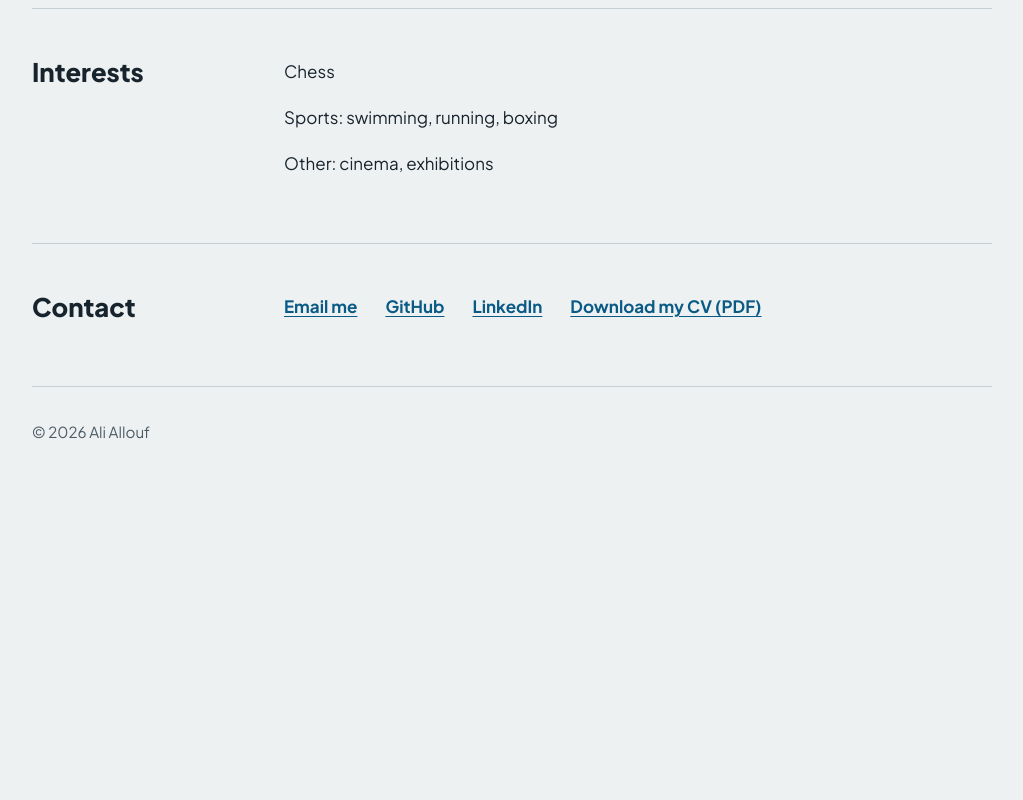
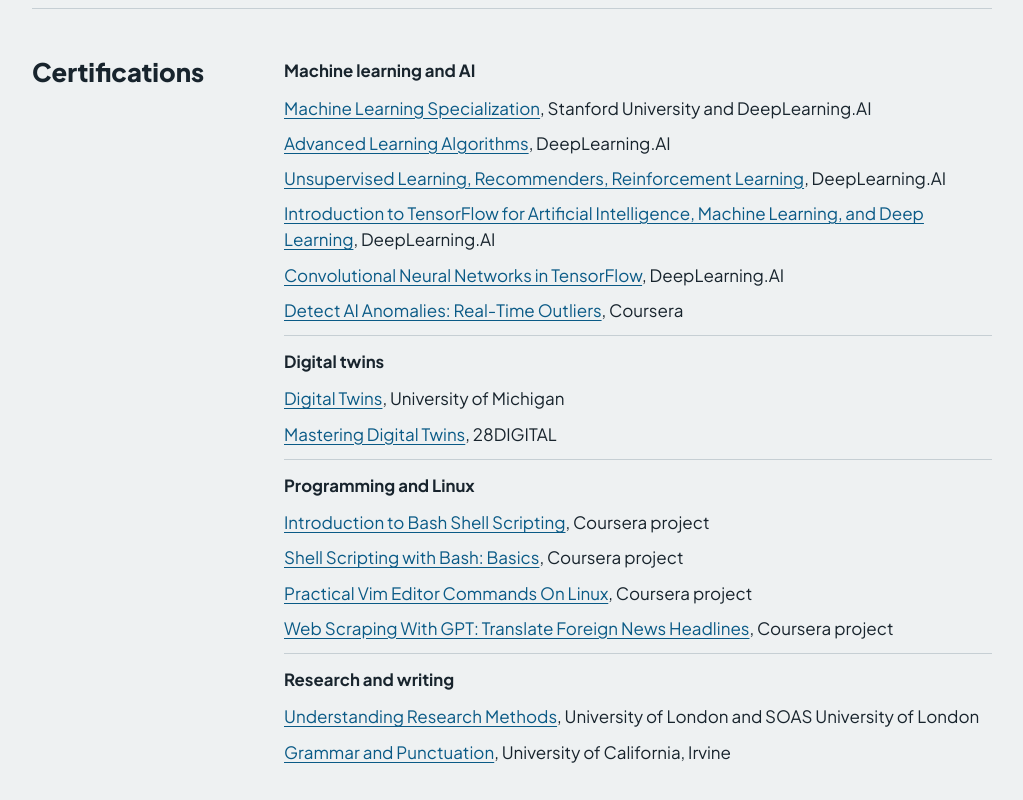
Before and after one commit to aliallouf/aliallouf.github.io, a plain HTML site: page index.html in a window 1280 px wide. Shown: the part 3800-4600 px from the top of the page, without its empty margins (128-1151 px from the left). Before the commit the page ends 4293 px from the top, so only its background shows below. Drawn offline with Linux system fonts and the light colour scheme.

Commit message:
Update index.html

```diff
--- a/index.html
+++ b/index.html
@@ -10,6 +10,7 @@
   <meta property="og:type" content="website">
   <link rel="icon" href="assets/favicon.svg" type="image/svg+xml">
   <link rel="stylesheet" href="assets/style.css?v=2">
+  <style>#certifications dd { margin-top: 0.55rem; line-height: 1.55; }</style>
 </head>
 <body>
   <a class="skip" href="#main">Skip to content</a>
@@ -163,6 +164,39 @@
       </dl>
     </section>
 
+    <section class="block wrap" id="certifications">
+      <h2>Certifications</h2>
+      <dl class="body">
+        <!-- To add a certificate, copy one <dd> line into the right group and change the link, title and issuer. -->
+        <div>
+          <dt>Machine learning and AI</dt>
+          <dd><a href="https://coursera.org/share/073547b4fcd7090e57861ca4db1e07f2">Machine Learning Specialization</a>, Stanford University and DeepLearning.AI</dd>
+          <dd><a href="https://coursera.org/share/5b2adaacc519c2a5a3698b143b3b9255">Advanced Learning Algorithms</a>, DeepLearning.AI</dd>
+          <dd><a href="https://coursera.org/share/ebc4a20aaa0fbd4e2a5d449fe69648b4">Unsupervised Learning, Recommenders, Reinforcement Learning</a>, DeepLearning.AI</dd>
+          <dd><a href="https://coursera.org/verify/P8JJAOY2XTD3">Introduction to TensorFlow for Artificial Intelligence, Machine Learning, and Deep Learning</a>, DeepLearning.AI</dd>
+          <dd><a href="https://coursera.org/share/457b1a9affda93d3386896cbd7179298">Convolutional Neural Networks in TensorFlow</a>, DeepLearning.AI</dd>
+          <dd><a href="https://coursera.org/verify/3RMZ5MR505RU">Detect AI Anomalies: Real-Time Outliers</a>, Coursera</dd>
+        </div>
+        <div>
+          <dt>Digital twins</dt>
+          <dd><a href="https://coursera.org/verify/QEHP296F9CB5">Digital Twins</a>, University of Michigan</dd>
+          <dd><a href="https://coursera.org/verify/B64F6B5LREGJ">Mastering Digital Twins</a>, 28DIGITAL</dd>
+        </div>
+        <div>
+          <dt>Programming and Linux</dt>
+          <dd><a href="https://coursera.org/verify/FXST5CC2E6UR">Introduction to Bash Shell Scripting</a>, Coursera project</dd>
+          <dd><a href="https://coursera.org/verify/M79GXPUBEVQH">Shell Scripting with Bash: Basics</a>, Coursera project</dd>
+          <dd><a href="https://coursera.org/verify/J3M5KG3U2P7X">Practical Vim Editor Commands On Linux</a>, Coursera project</dd>
+          <dd><a href="https://coursera.org/verify/29JKTV76JI49">Web Scraping With GPT: Translate Foreign News Headlines</a>, Coursera project</dd>
+        </div>
+        <div>
+          <dt>Research and writing</dt>
+          <dd><a href="https://coursera.org/verify/UM4V0C8UK7E0">Understanding Research Methods</a>, University of London and SOAS University of London</dd>
+          <dd><a href="https://coursera.org/verify/6FKLIKVLW0YU">Grammar and Punctuation</a>, University of California, Irvine</dd>
+        </div>
+      </dl>
+    </section>
+
     <section class="block wrap" id="interests">
       <h2>Interests</h2>
       <div class="body">
```
